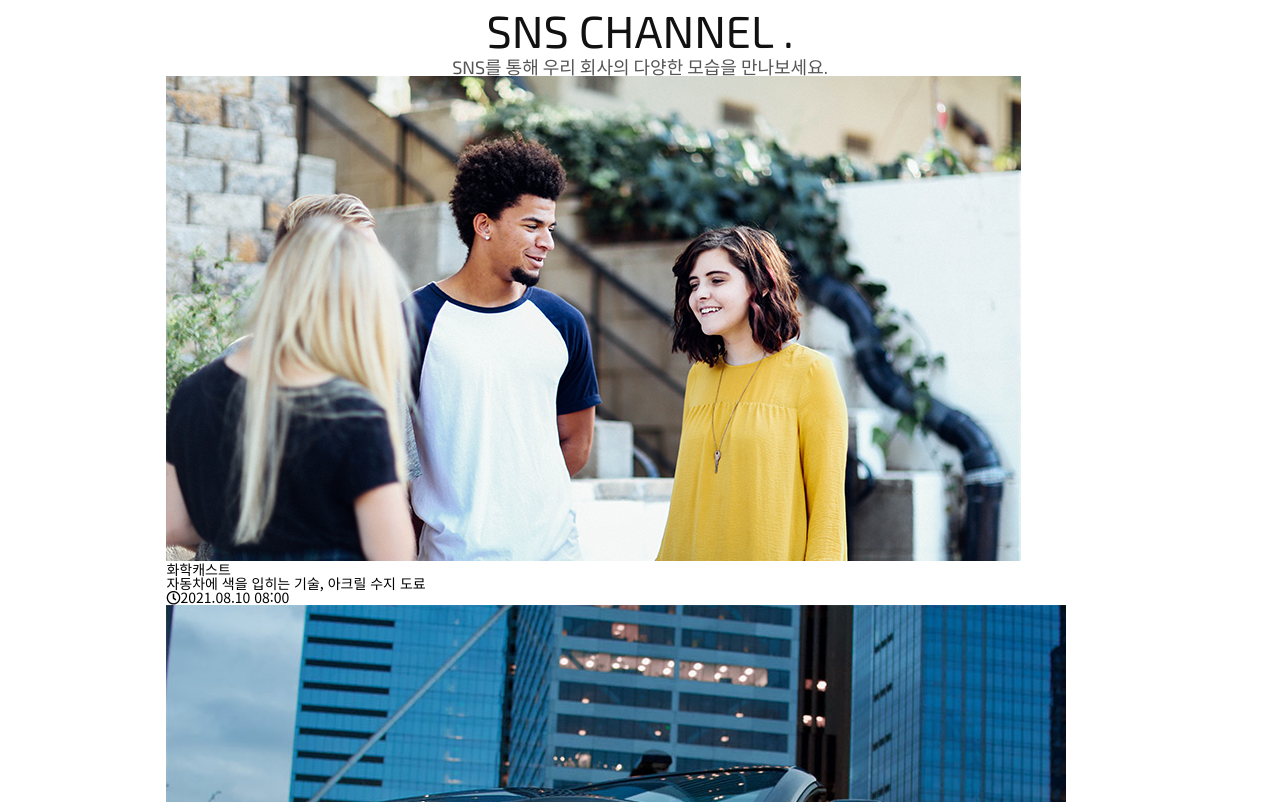
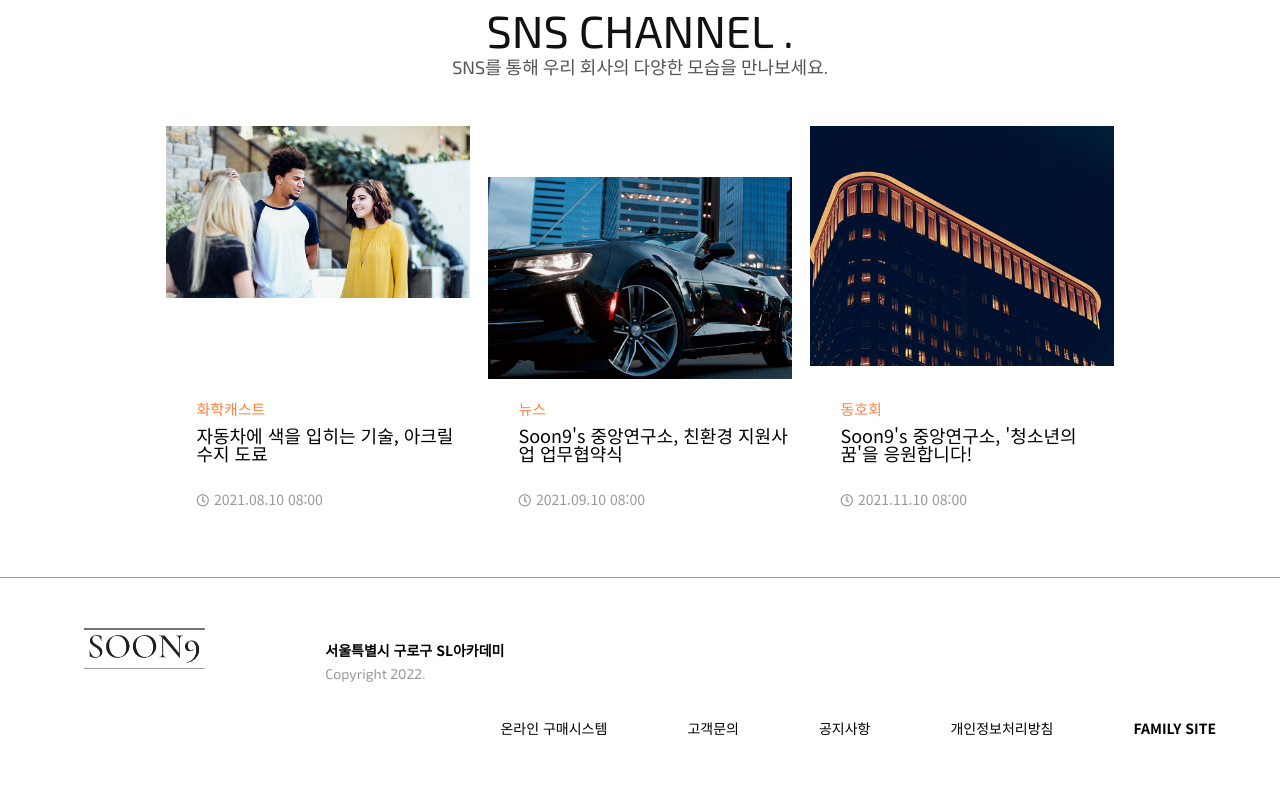
Before and after one commit to starirene9/css-template-company2023, a plain HTML site: page index.html in a window 1280 px wide. Shown: the part 3378-4180 px from the top of the page. After the commit the page ends 4143 px from the top, so only its background shows below. Drawn offline with nearby package versions, Linux system fonts and the light colour scheme.

Commit message:
수정정리하여 올림

```diff
--- a/css/main.css
+++ b/css/main.css
@@ -34,7 +34,7 @@ br.mo {
 /* header style */
 header {
     width: 100%;
-    /* 가로 길이값 꼭 줘야함  */
+    /* fixed 사용했으니 가로 길이값 꼭 줘야함  */
     background:   rgba(0,0,0, 0.2);
     /* 헤더의 백그라운드를 많이 투명하게  */
     height: 102px;
@@ -66,6 +66,7 @@ header .inner-header .gnb {
     /* background: violet; */
     float: left;
     margin-left: 80px;
+    /* ml와 하단의 mr로 간격 띄움 */
 }
 
 header .inner-header .gnb li {
@@ -73,6 +74,7 @@ header .inner-header .gnb li {
 }
 
 header .inner-header .gnb li a {
+    /* border: 1px solid #000; */
     display: block;
 }
 
@@ -428,3 +430,139 @@ section.me ul.list ul.in li p::before {
     cursor: pointer;
     /* 버튼이 리셋되면 손모양이 나오지 않아 버튼을 만들어줌 */
 }
+* section sns style */
+section.sns {
+    margin-bottom: 60px;
+}
+
+section.sns ul {
+    margin-top: 50px;
+    margin-bottom: 50px;
+}
+section.sns ul li {
+    width: 32%;
+    margin-right: 2%;
+    float: left;
+}
+section.sns ul li:last-child {
+    margin-right: 0;
+}
+
+section.sns ul li .img-box {
+    /* background: orange;
+    box-sizing: border-box;
+    border: 5px solid #f00; */
+    height: 255px;
+    overflow: hidden;
+    position: relative;
+    /* 액자를 만들어주고 채워주고 넘치는 부분 숨기기 */
+}
+section.sns ul li .img-box img {
+    width: 100%;
+}
+section.sns ul li:nth-child(2) .img-box img {
+    position: absolute;
+    left: 0;
+    bottom: 2px;
+}
+
+section.sns ul li .img-box::before {
+    content: '';
+    width: 0;
+    height: 100%;
+    background: rgba(255, 131, 66, 0.75);
+    position: absolute;
+    z-index: 10;
+    transition: 0.5s;
+}
+section.sns ul li a:hover .img-box::before {
+    width: 100%;
+}
+
+section.sns ul li .img-box::after {
+    content: 'BLOG';
+    font-size: 15px;
+    font-family: 'Exo 2', sans-serif;
+    border: 1px solid #fff;
+    border-radius: 40px;
+    color: #fff;
+    padding: 5px 30px;
+    /* 정중앙 */
+    position: absolute;
+    left: 50%;
+    top: 50%;
+    transform: translate(-50%, -50%);
+    opacity: 0;
+    transition: 0.7s;
+}
+section.sns ul li a:hover .img-box::after {
+    opacity: 1;
+    /* 마우스를 댔을때 */
+}
+
+
+section.sns ul li .bottom {
+    padding: 20px 0 20px 30px;
+    box-sizing: border-box;
+}
+section.sns ul li .bottom p {
+    font-size: 18px;
+}
+section.sns ul li .bottom p.color {
+    color: #ff8342;
+    font-size: 15px;
+    margin-bottom: 10px;
+}
+section.sns ul li .bottom p.time {
+    color: #999;
+    font-size: 14px;
+    margin-top: 30px;
+}
+section.sns ul li .bottom p.time i {
+    margin-right: 5px;
+    font-size: 0.9em;
+}
+/* footer style */
+footer {
+    border-top: 1px solid #999;
+    padding: 30px 0;
+}
+footer .inner {
+    width: 90%;
+    margin: 0 auto;
+}
+footer .inner .ft-logo {
+    float: left;
+    width: 14%;
+}
+footer .inner .ft-logo img {
+    width: 100%;
+}
+footer .inner .address {
+    float: left;
+    margin-left: 100px;
+    margin-top: 35px;
+}
+footer .inner .address li:first-child {
+    font-weight: 700;
+    margin-bottom: 10px;
+}
+footer .inner .address li:last-child {
+    color: #999;
+}
+
+footer .inner .list {
+    float: right;
+    margin-top: 40px;
+}
+footer .inner .list li {
+    float: left;
+    margin-left: 80px;
+}
+footer .inner .list li:last-child {
+    font-weight: 700;
+}
+footer .inner .list li a:hover {
+    color: #ff8342;
+    text-decoration: underline;
+}
```
